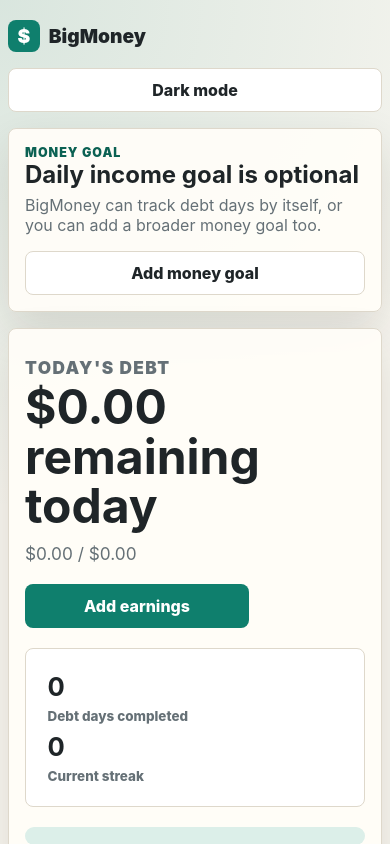
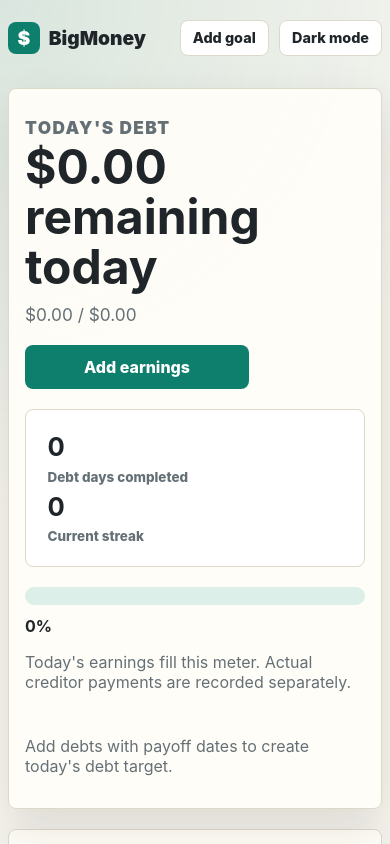
Before and after one commit to mnbower-research/BigMoney, a React (Vite) app: page / in a window 390 px wide. Shown: the top 844 px of the page. Built offline with nearby package versions, Linux system fonts and the light colour scheme.

Commit message:
Polish compact dashboard header

```diff
--- a/src/App.tsx
+++ b/src/App.tsx
@@ -233,9 +233,10 @@ export default function App() {
       <TopBar
         resolvedTheme={resolvedTheme}
         onCycleTheme={cycleTheme}
+        onAddGoal={data.goal ? undefined : () => setEditingGoal(true)}
       />
 
-      {data.goal ? (
+      {data.goal && (
         <SummaryDashboard
           goal={data.goal}
           stats={stats!}
@@ -243,19 +244,6 @@ export default function App() {
           onResetProgress={resetProgress}
           onDeleteGoal={deleteGoal}
         />
-      ) : (
-        <section className="panel optional-goal-panel">
-          <div>
-            <p className="eyebrow">Money goal</p>
-            <h2>Daily income goal is optional</h2>
-            <p className="inline-note">
-              BigMoney can track debt days by itself, or you can add a broader money goal too.
-            </p>
-          </div>
-          <button type="button" className="secondary" onClick={() => setEditingGoal(true)}>
-            Add money goal
-          </button>
-        </section>
       )}
 
       <div className={`content-grid ${data.goal ? "" : "debt-only-grid"}`}>
@@ -298,11 +286,13 @@ export default function App() {
 interface TopBarProps {
   resolvedTheme: "light" | "dark";
   onCycleTheme: () => void;
+  onAddGoal?: () => void;
 }
 
 function TopBar({
   resolvedTheme,
   onCycleTheme,
+  onAddGoal,
 }: TopBarProps) {
   const nextThemeLabel = resolvedTheme === "dark" ? "Light mode" : "Dark mode";
 
@@ -313,7 +303,17 @@ function TopBar({
         BigMoney
       </a>
       <div className="top-actions">
-        <button type="button" className="secondary" onClick={onCycleTheme} aria-label={`Switch to ${nextThemeLabel}`}>
+        {onAddGoal && (
+          <button type="button" className="secondary compact-action" onClick={onAddGoal}>
+            Add goal
+          </button>
+        )}
+        <button
+          type="button"
+          className="secondary compact-action theme-toggle"
+          onClick={onCycleTheme}
+          aria-label={`Switch to ${nextThemeLabel}`}
+        >
           {nextThemeLabel}
         </button>
       </div>
--- a/src/styles.css
+++ b/src/styles.css
@@ -170,6 +170,17 @@ label {
 
 .top-actions {
   justify-content: flex-end;
+}
+
+.compact-action {
+  min-height: 2.25rem;
+  padding: 0.45rem 0.75rem;
+  font-size: 0.9rem;
+  line-height: 1;
+}
+
+.theme-toggle {
+  min-width: 6rem;
 }
 
 .setup-panel,
@@ -422,22 +433,6 @@ label {
   font-weight: 900;
 }
 
-.optional-goal-panel {
-  display: flex;
-  align-items: center;
-  justify-content: space-between;
-  gap: 1rem;
-  margin-bottom: 1rem;
-}
-
-.optional-goal-panel h2 {
-  margin: 0 0 0.35rem;
-}
-
-.optional-goal-panel p {
-  margin: 0;
-}
-
 .debt-stack {
   gap: 1.25rem;
 }
@@ -638,18 +633,20 @@ label {
     padding-top: 0.5rem;
   }
 
-  .top-bar,
-  .progress-meta,
-  .optional-goal-panel {
+  .top-bar {
+    align-items: center;
+  }
+
+  .progress-meta {
     align-items: stretch;
     flex-direction: column;
   }
 
   .top-actions {
-    justify-content: stretch;
+    flex: 0 0 auto;
+    justify-content: flex-end;
   }
 
-  .top-actions button,
   .hero-actions button,
   .actions button {
     flex: 1 1 10rem;
```
